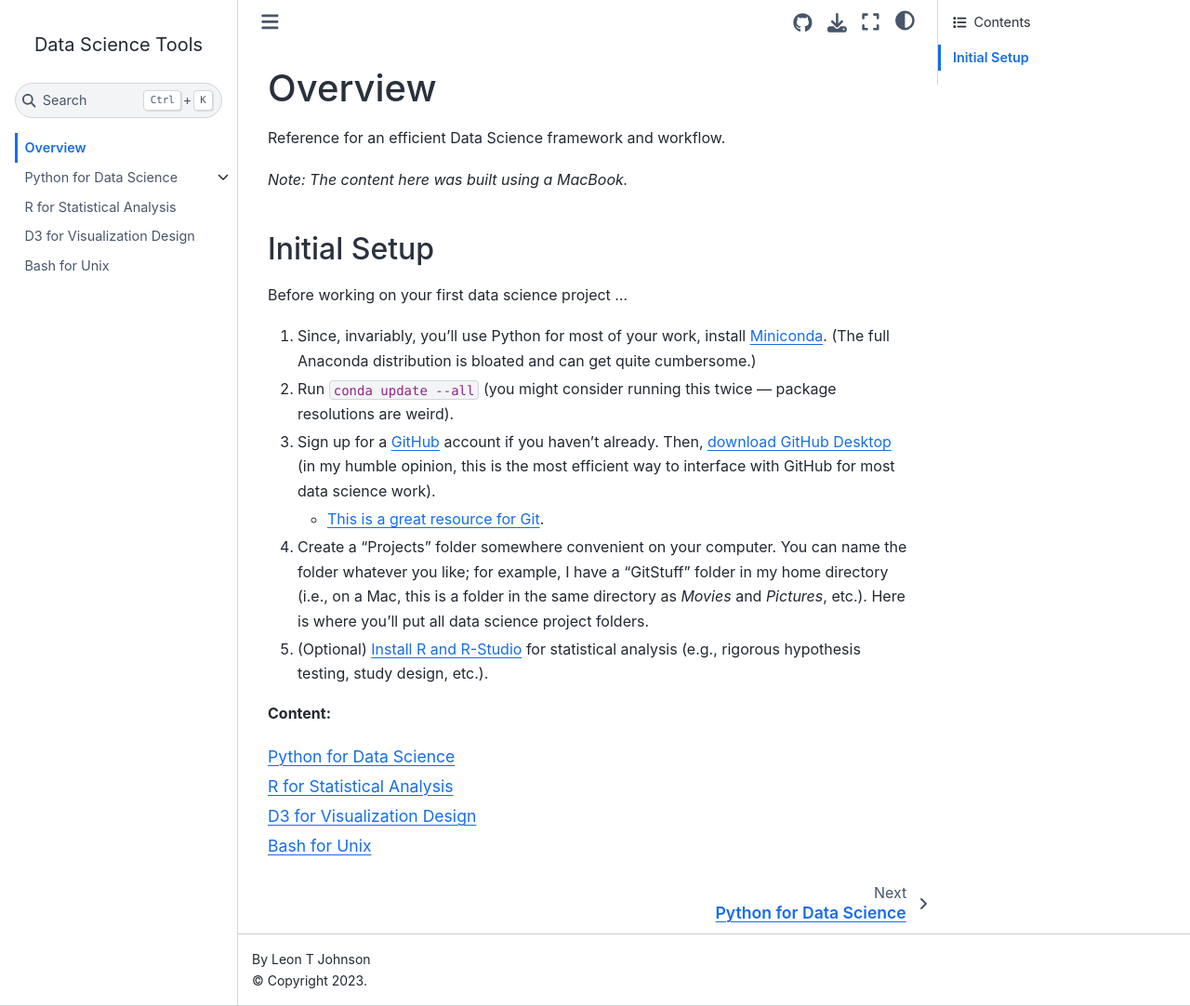
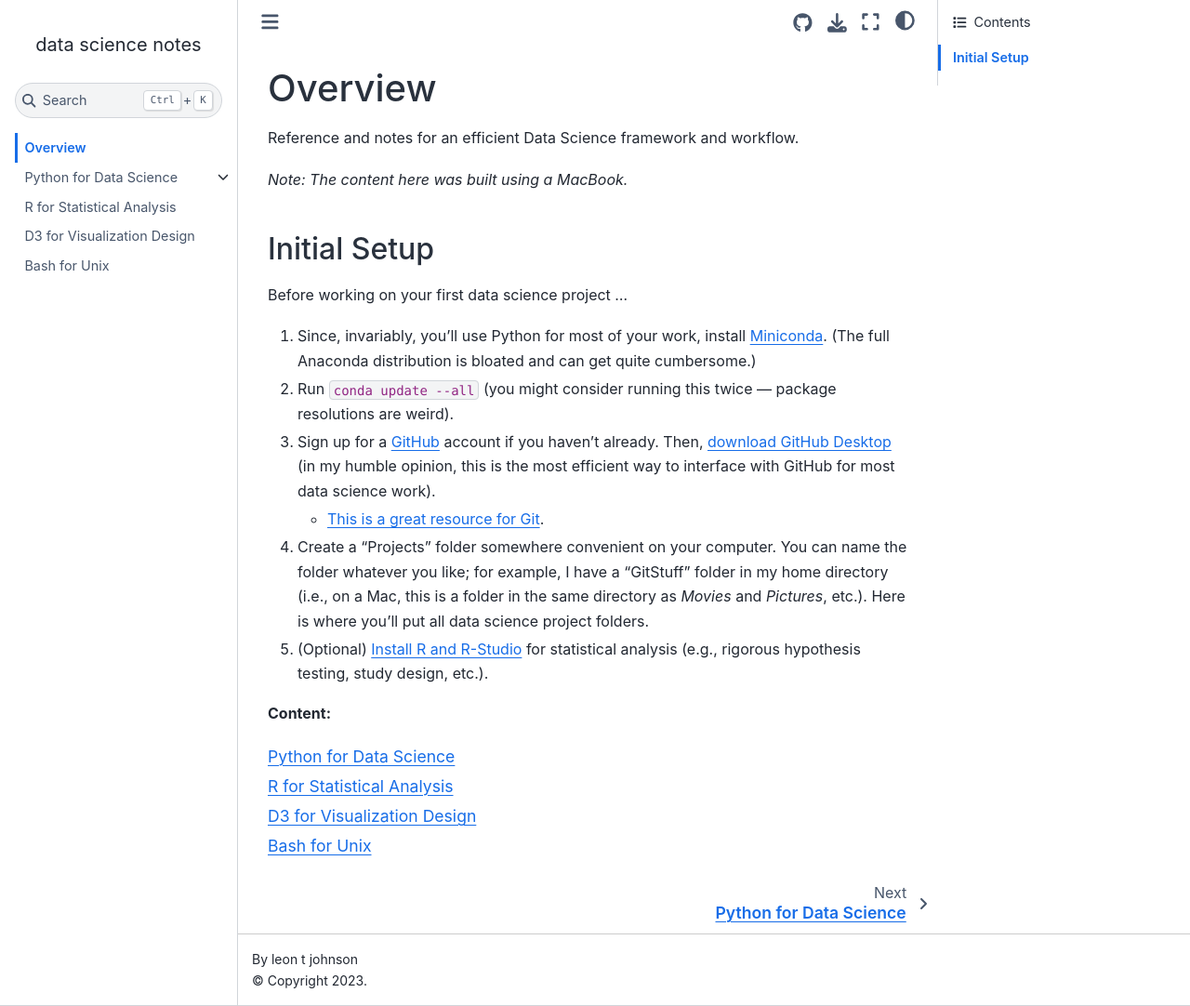
Before and after one commit to leontoddjohnson/dsnotes, a Jupyter Book: the page built from 1_overview_.md, in a window 1280 px wide and 1082 px high. Shown: the whole window at 93% size. Built offline with Jupyter Book 1.0.4 settings and Sphinx 7.4.7 and the Sphinx Book theme 1.1.4, drawn with Linux system fonts in a browser that asks for light colours.

Commit message:
update name of repo

```diff
--- a/1_overview_.md
+++ b/1_overview_.md
@@ -1,6 +1,6 @@
 # Overview
 
-Reference for an efficient Data Science framework and workflow.
+Reference and notes for an efficient Data Science framework and workflow.
 
 *Note: The content here was built using a MacBook.*
 
--- a/_config.yml
+++ b/_config.yml
@@ -1,7 +1,7 @@
 # Run build from terminal (in this directory) with `jupyter-book build .`
 
-title: Data Science Tools
-author: Leon T Johnson
+title: data science notes
+author: leon t johnson
 # logo: logo.png
 
 # Force re-execution of notebooks on each build.
@@ -21,7 +21,7 @@ latex:
 
 # Information about where the book exists on the web
 repository:
-  url: https://github.com/leontoddjohnson/dstools  # Online location of your book
+  url: https://github.com/leontoddjohnson/dsnotes  # Online location of your book
   path_to_book: .  # Optional path to your book, relative to the repository root
   branch: main  # Which branch of the repository should be used when creating links (optional)
 
```
